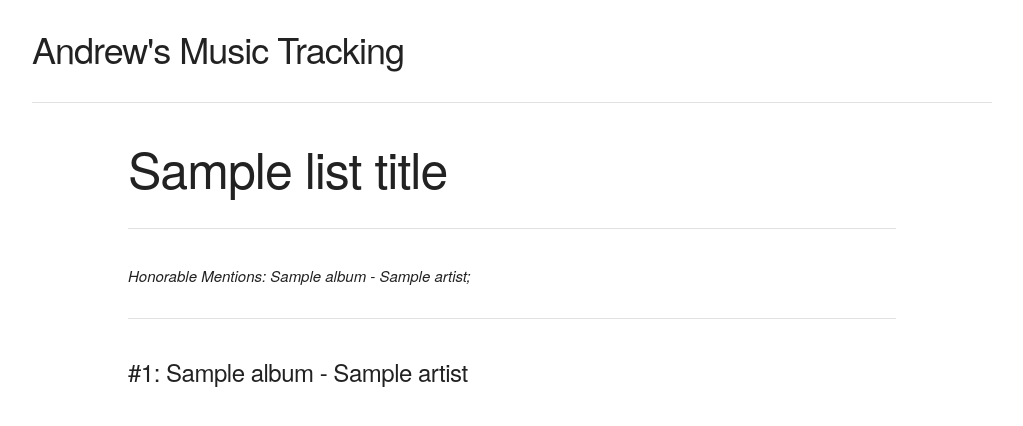
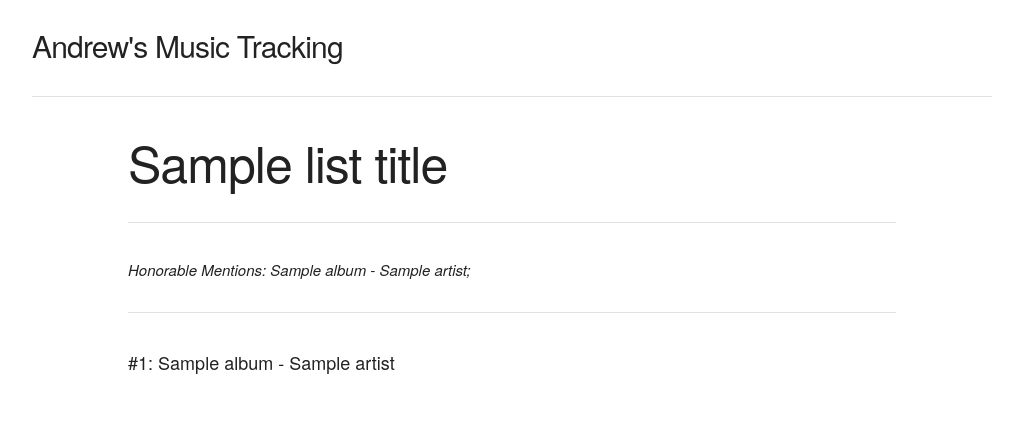
Before and after one commit to andrewwhipple/music-tracker, a Django app: template music_tracker/music_tracker/tracker/templates/tracker/top-ten-albums.html in a window 1280 px wide. Shown: the top 426 px of the page, without its empty margins (128-1151 px from the left). Run offline with Django 4.2, Linux system fonts and the light colour scheme; the template is opened without the code that fills it: most values are stand-ins (such as "Sample title", 1, 10 or a date in 2020).

Commit message:
Update styling

```diff
--- a/music_tracker/music_tracker/tracker/static/tracker/styles.css
+++ b/music_tracker/music_tracker/tracker/static/tracker/styles.css
@@ -1,3 +1,7 @@
 .container {
     margin-top: 2%;
 }
+
+.list-item {
+    font-size: 1.2em;
+}
--- a/music_tracker/music_tracker/tracker/templates/tracker/index.html
+++ b/music_tracker/music_tracker/tracker/templates/tracker/index.html
@@ -6,7 +6,7 @@
 <title>{% block page_title %}Andrew's Music Tracking{% endblock %}</title>
 
 <div class="container">
-    <h3>Andrew's Music Tracking</h3>
+    <h4>Andrew's Music Tracking</h4> {# make this a link #}
 
     {# navbar #}
     <hr>
--- a/music_tracker/music_tracker/tracker/templates/tracker/top-ten-albums.html
+++ b/music_tracker/music_tracker/tracker/templates/tracker/top-ten-albums.html
@@ -4,14 +4,16 @@
 
 
 {% block content %}
-<h1>{{list_title}}</h1>
+<h1>{{list_title}}</h1> {# make this a link #}
 <hr>
 
+{% if honorable_mentions %}
 <p><em>Honorable Mentions: {% for album in honorable_mentions %} {{album.album_title}} - {{album.artist}};{% endfor %}</em></p>
 
 <hr>
+{% endif %}
 
 {% for album in top_ten %}
-<h5>#{{album.rank}}: {{album.album_title}} - {{album.artist}}</h5>
+<p class="list-item">#{{album.rank}}: {{album.album_title}} - {{album.artist}}</p>
 {% endfor %}
 {% endblock %}
```
